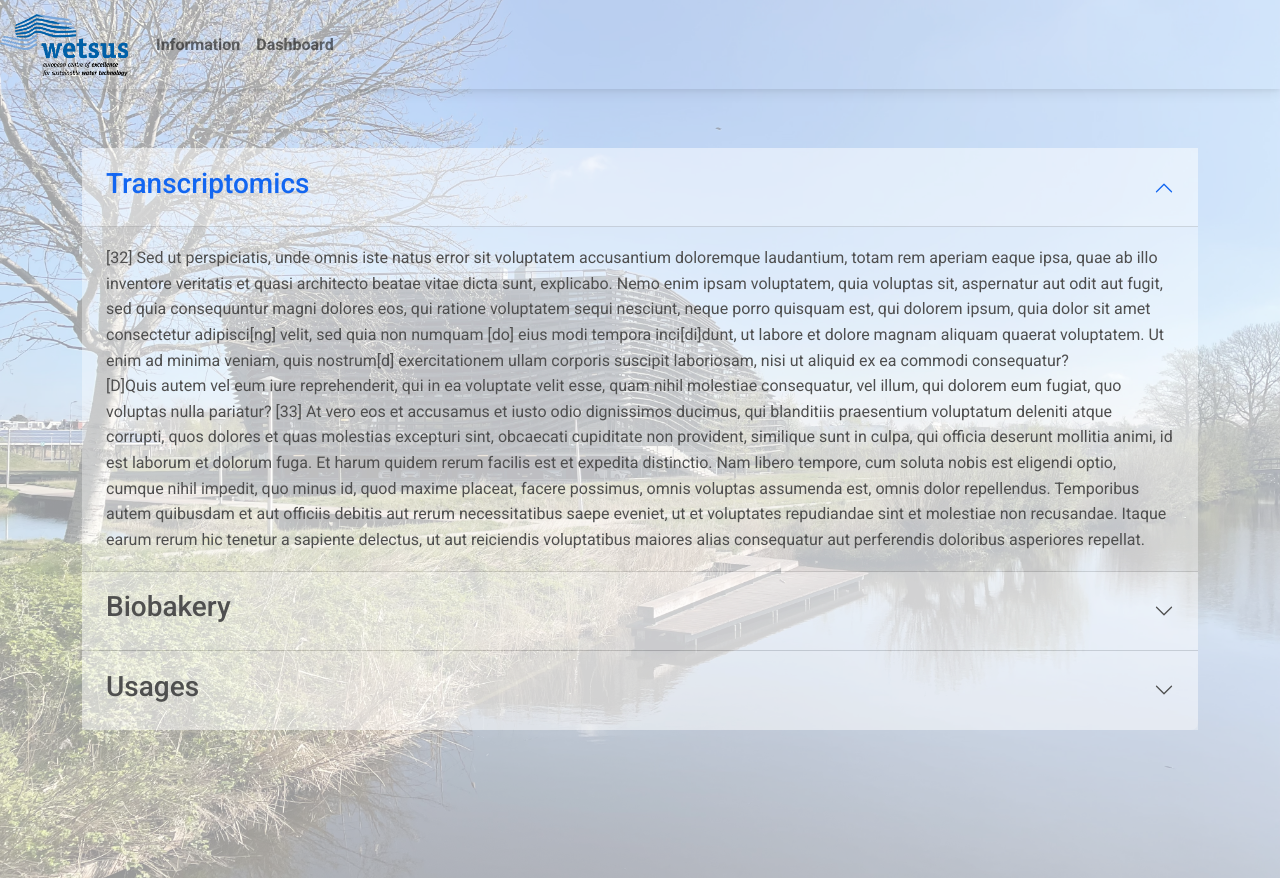
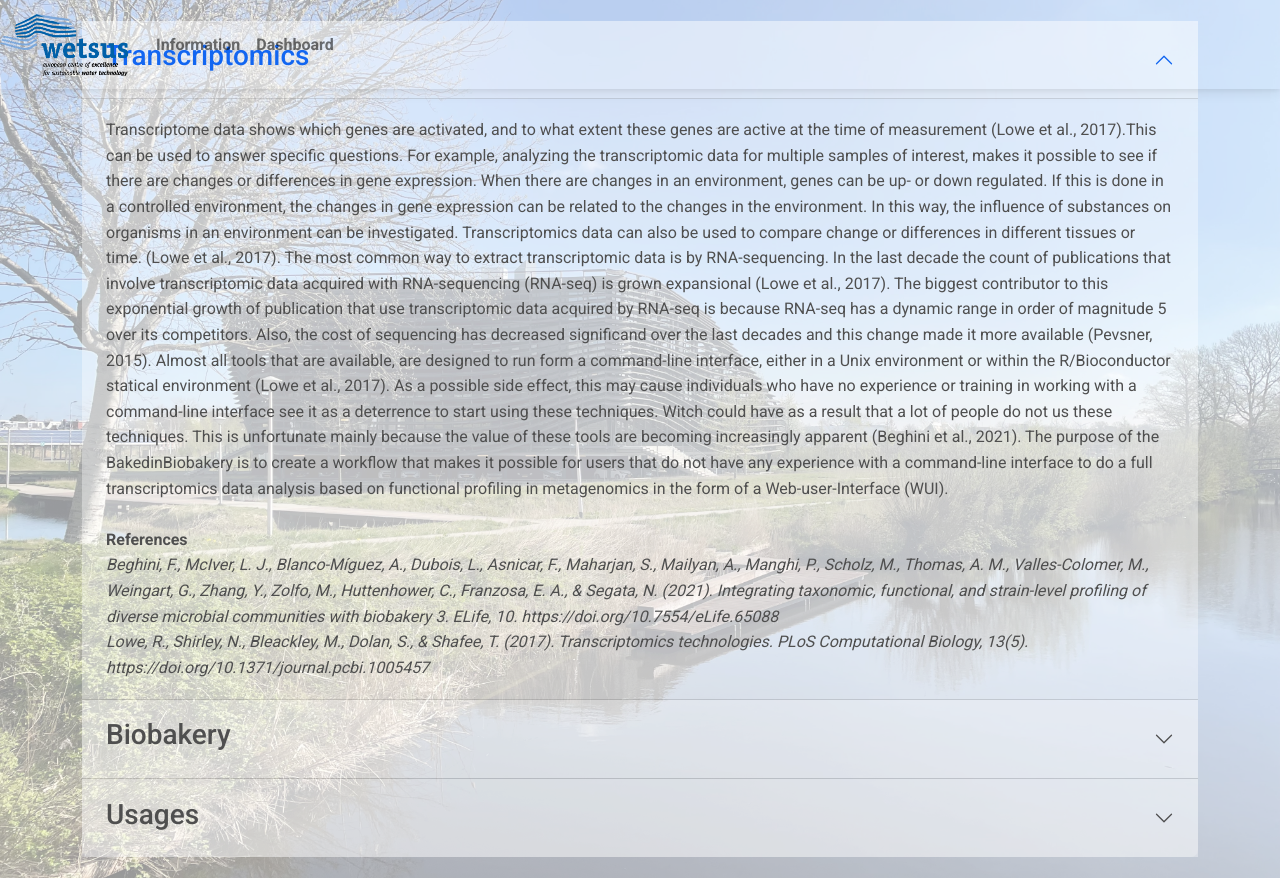
Before and after one commit to GitMasterBart/BakedInBiobakery, a Django app: page /biobakery/information in a window 1280 px wide, after a click on "Transcriptomics". Run offline with Django 3.2, Linux system fonts and the light colour scheme; some libraries are stand-ins or nearby versions.

Commit message:
upgrade information page v1

```diff
--- a/templates/v2/info_page.html
+++ b/templates/v2/info_page.html
@@ -44,26 +44,37 @@
       data-mdb-parent="#accordionFlushExample"
     >
       <div class="accordion-body">
-          [32] Sed ut perspiciatis, unde omnis iste natus error sit voluptatem accusantium
-          doloremque laudantium, totam rem aperiam eaque ipsa, quae ab illo inventore veritatis
-          et quasi architecto beatae vitae dicta sunt, explicabo. Nemo enim ipsam voluptatem,
-          quia voluptas sit, aspernatur aut odit aut fugit, sed quia consequuntur magni dolores
-          eos, qui ratione voluptatem sequi nesciunt, neque porro quisquam est, qui dolorem ipsum,
-          quia dolor sit amet consectetur adipisci[ng] velit, sed quia non numquam [do]
-          eius modi tempora inci[di]dunt, ut labore et dolore magnam aliquam quaerat voluptatem.
-          Ut enim ad minima veniam, quis nostrum[d] exercitationem ullam corporis suscipit laboriosam,
-          nisi ut aliquid ex ea commodi consequatur? <br> [D]Quis autem vel eum iure reprehenderit, qui in ea
-          voluptate velit esse, quam nihil molestiae consequatur, vel illum, qui dolorem eum fugiat,
-          quo voluptas nulla pariatur? [33] At vero eos et accusamus et iusto odio dignissimos ducimus,
-          qui blanditiis praesentium voluptatum deleniti atque corrupti, quos dolores et quas molestias
-          excepturi sint, obcaecati cupiditate non provident, similique sunt in culpa, qui officia deserunt
-          mollitia animi, id est laborum et dolorum fuga. Et harum quidem rerum facilis est et expedita
-          distinctio. Nam libero tempore, cum soluta nobis est eligendi optio, cumque nihil impedit,
-          quo minus id, quod maxime placeat, facere possimus, omnis voluptas assumenda est, omnis dolor
-          repellendus. Temporibus autem quibusdam et aut officiis debitis aut rerum necessitatibus saepe
-          eveniet, ut et voluptates repudiandae sint et molestiae non recusandae. Itaque earum rerum hic
-          tenetur a sapiente delectus, ut aut reiciendis voluptatibus maiores alias consequatur aut perferendis
-          doloribus asperiores repellat.
+          Transcriptome data shows which genes are activated, and to what extent these genes are active
+          at the time of measurement (Lowe et al., 2017).This can be used to answer specific questions.
+          For example, analyzing the transcriptomic data for multiple samples of interest, makes it possible
+          to see if there are changes or differences in gene expression. When there are changes in an environment,
+          genes can be up- or down regulated. If this is done in a controlled environment, the changes in gene expression
+          can be related to the changes in the environment. In this way, the influence of substances on
+          organisms in an environment can be investigated. Transcriptomics data can also be used to compare
+          change or differences in different tissues or time. (Lowe et al., 2017).
+          The most common way to extract transcriptomic data is by RNA-sequencing. In the last decade the count of
+          publications that involve transcriptomic data acquired with RNA-sequencing (RNA-seq) is grown expansional
+          (Lowe et al., 2017). The biggest contributor to this exponential growth of publication that use transcriptomic
+          data acquired by RNA-seq is because RNA-seq has a dynamic range in order of magnitude 5 over its competitors.
+          Also, the cost of sequencing has decreased significand over the last decades and this change made it more available
+          (Pevsner, 2015). Almost all tools that are available, are designed to run form a command-line interface, either in a
+          Unix environment or within the R/Bioconductor statical environment (Lowe et al., 2017).
+          As a possible side effect, this may cause individuals who have no experience or training in
+          working with a command-line interface see it as a deterrence to start using these techniques.
+          Witch could have as a result that a lot of people do not us these techniques.  This is unfortunate
+          mainly because the value of these tools are becoming increasingly apparent (Beghini et al., 2021).
+          The purpose of the BakedinBiobakery is to create a workflow that makes it possible for users that do
+          not have any experience with a command-line interface to do a full transcriptomics data analysis based
+          on functional profiling in metagenomics in the form of a Web-user-Interface (WUI).
+
+          <br><br>
+
+          <b>References</b>
+          <br>
+          <i>Beghini, F., McIver, L. J., Blanco-Míguez, A., Dubois, L., Asnicar, F., Maharjan, S., Mailyan, A., Manghi, P., Scholz, M., Thomas, A. M., Valles-Colomer, M., Weingart, G., Zhang, Y., Zolfo, M., Huttenhower, C., Franzosa, E. A., & Segata, N. (2021). Integrating taxonomic, functional, and strain-level profiling of diverse microbial communities with biobakery 3. ELife, 10. https://doi.org/10.7554/eLife.65088</i>
+          <br>
+          <i>Lowe, R., Shirley, N., Bleackley, M., Dolan, S., & Shafee, T. (2017). Transcriptomics technologies. PLoS Computational Biology, 13(5). https://doi.org/10.1371/journal.pcbi.1005457</i>
+
       </div>
     </div>
   </div>
@@ -133,7 +144,13 @@ Now that you have added yourself to the database the application can be used.
 <br><br>
           <i><b>note:</b> it can take a while before the pages are refreshed and your name shows op in the sing in screen.</i>
 <br><br>
+<h5>File layout</h5>
 
+The raw input data that is accepted by the BakedinBiobakery is a has a specific construction shown in figure1. A few rules must be complied. Otherwise, the workflow would not work correctly. The first layer of tis construction exist of a folder that has a name representing the analysis. The second layer consist of a group of folders that are named after the samples. In the most outer layer, is filled with fastq   files. The important thing to realize is that this application uses forward and backward reads to analyze the samples. This means that each sample folder has 2 inner fastq documents, both these files have a name that compliments the samples folder name, but they have both a unique extension: R1 and R2. Because these data files often contain a few gigabits of data, they are compressed. This makes them smaller and therefore easer to work with.
+<br><br>
+<img src="../../static/img/flowchart/file_layout.png" alt="figure1">
+
+<br>Figure1:This figure shows a folder structure that is needed for letting the SnakePipeMultiHumaNn work.<br><br>
 <h5>Starting process</h5>
 
 After you have singed in, you will be redirected to the upload screen. On this page
```
